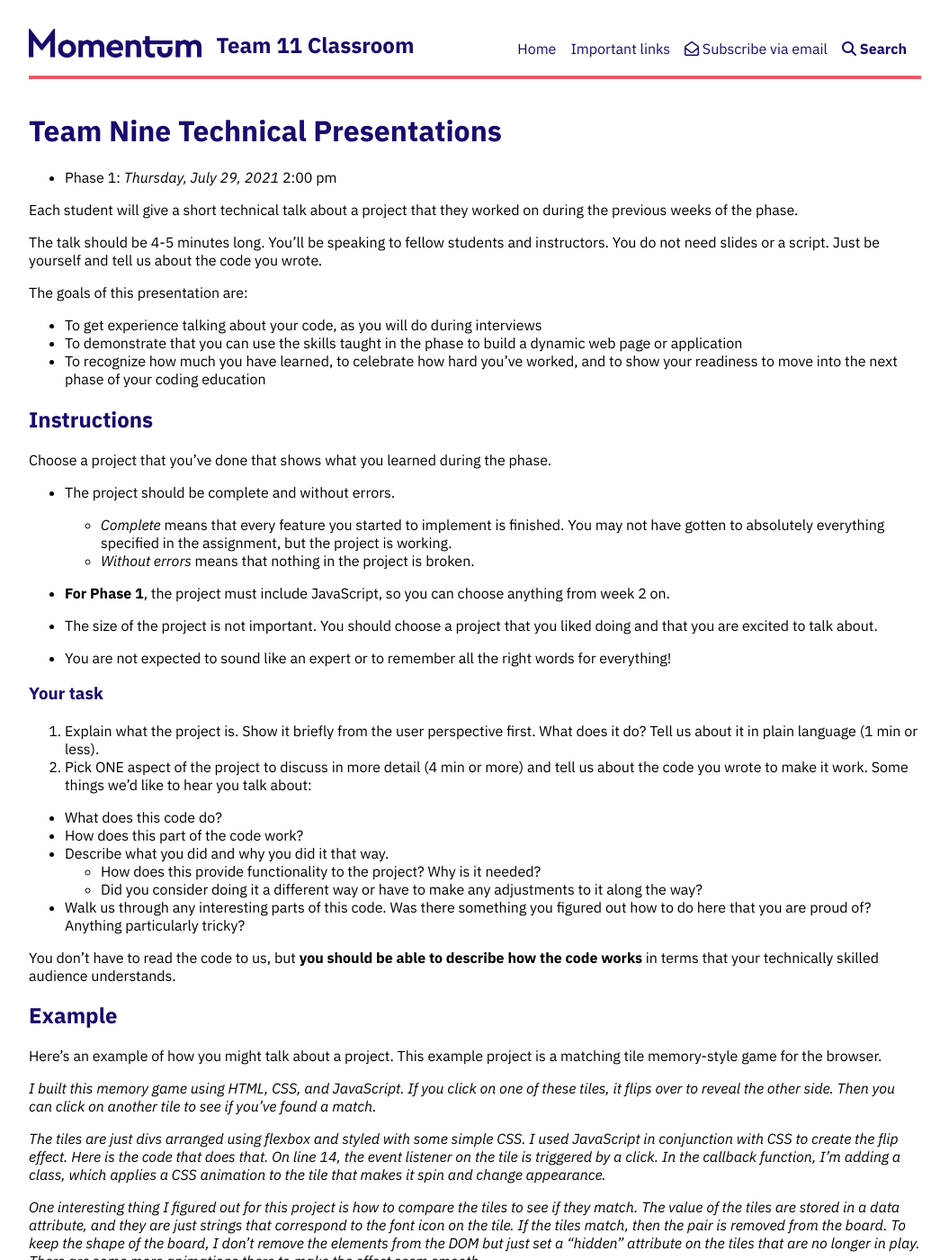
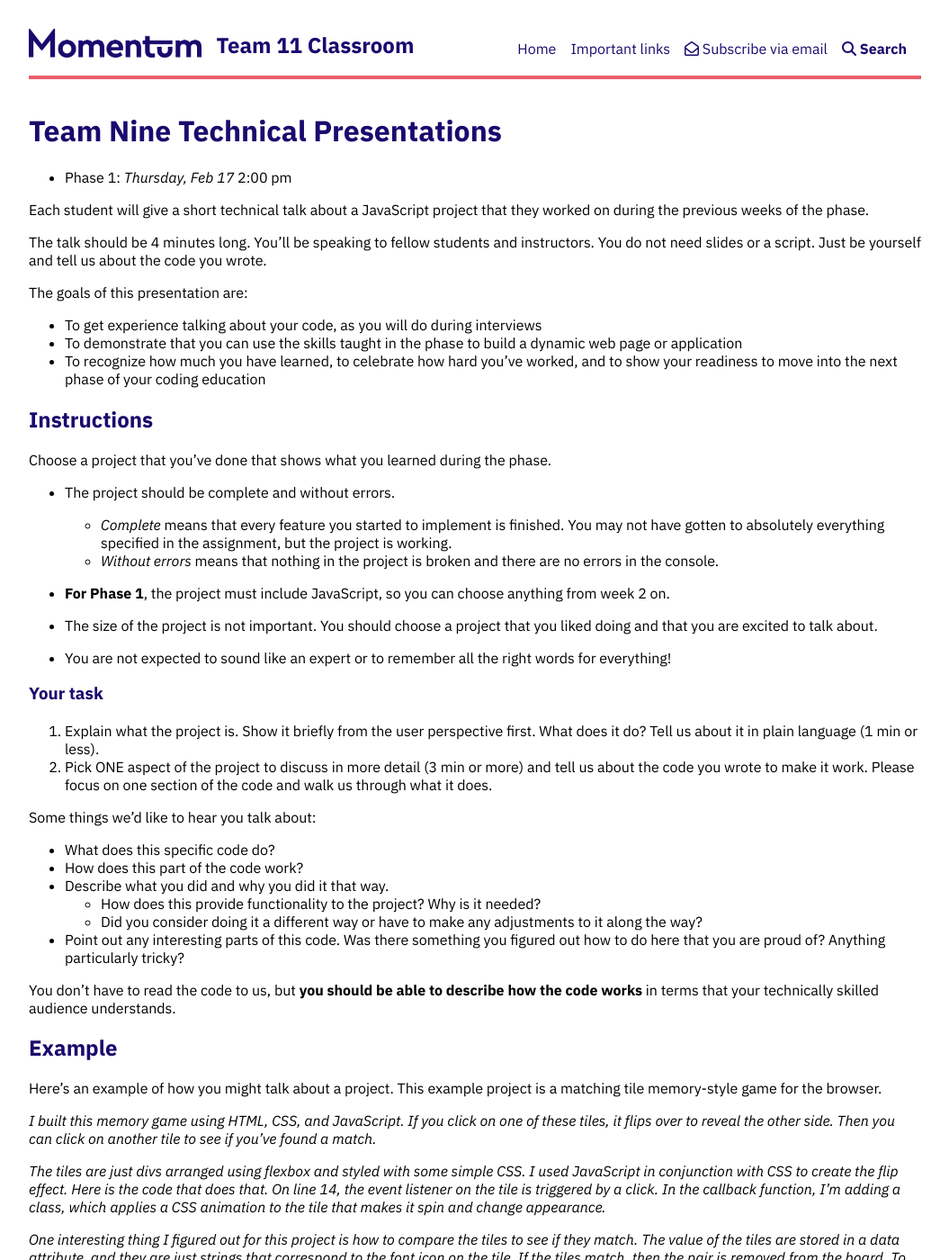
Before and after one commit to Momentum-Team-15/momentum-team-15.github.io, a Jekyll site: the page built from technical-presentations.md, in a window 1280 px wide and 1400 px high. Shown: the whole window at 90% size, without its empty margins (112-1167 px from the left). Built offline with Jekyll 4.4.1, drawn with Linux system fonts in a browser that asks for light colours; nearby versions of some CDN libraries; some of the changed text lies outside the part shown.

Commit message:
Update details about presentations

```diff
--- a/technical-presentations.md
+++ b/technical-presentations.md
@@ -6,11 +6,11 @@ layout: default
 
 # Team Nine Technical Presentations
 
-- Phase 1: _Thursday, July 29, 2021_ 2:00 pm
+- Phase 1: _Thursday, Feb 17_ 2:00 pm
 
-Each student will give a short technical talk about a project that they worked on during the previous weeks of the phase.
+Each student will give a short technical talk about a JavaScript project that they worked on during the previous weeks of the phase.
 
-The talk should be 4-5 minutes long. You'll be speaking to fellow students and instructors. You do not need slides or a script. Just be yourself and tell us about the code you wrote.
+The talk should be 4 minutes long. You'll be speaking to fellow students and instructors. You do not need slides or a script. Just be yourself and tell us about the code you wrote.
 
 The goals of this presentation are:
 
@@ -25,7 +25,7 @@ Choose a project that you've done that shows what you learned during the phase.
 - The project should be complete and without errors.
 
   - _Complete_ means that every feature you started to implement is finished. You may not have gotten to absolutely everything specified in the assignment, but the project is working.
-  - _Without errors_ means that nothing in the project is broken.
+  - _Without errors_ means that nothing in the project is broken and there are no errors in the console.
 
 - **For Phase 1**, the project must include JavaScript, so you can choose anything from week 2 on.
 
@@ -36,14 +36,16 @@ Choose a project that you've done that shows what you learned during the phase.
 ### Your task
 
 1. Explain what the project is. Show it briefly from the user perspective first. What does it do? Tell us about it in plain language (1 min or less).
-2. Pick ONE aspect of the project to discuss in more detail (4 min or more) and tell us about the code you wrote to make it work. Some things we'd like to hear you talk about:
+2. Pick ONE aspect of the project to discuss in more detail (3 min or more) and tell us about the code you wrote to make it work. Please focus on one section of the code and walk us through what it does.
 
-- What does this code do?
+  Some things we'd like to hear you talk about:
+
+- What does this specific code do?
 - How does this part of the code work?
 - Describe what you did and why you did it that way.
   - How does this provide functionality to the project? Why is it needed?
   - Did you consider doing it a different way or have to make any adjustments to it along the way?
-- Walk us through any interesting parts of this code. Was there something you figured out how to do here that you are proud of? Anything particularly tricky?
+- Point out any interesting parts of this code. Was there something you figured out how to do here that you are proud of? Anything particularly tricky?
 
 You don’t have to read the code to us, but **you should be able to describe how the code works** in terms that your technically skilled audience understands.
 
@@ -57,7 +59,7 @@ _The tiles are just divs arranged using flexbox and styled with some simple CSS.
 
 _One interesting thing I figured out for this project is how to compare the tiles to see if they match. The value of the tiles are stored in a data attribute, and they are just strings that correspond to the font icon on the tile. If the tiles match, then the pair is removed from the board. To keep the shape of the board, I don’t remove the elements from the DOM but just set a "hidden" attribute on the tiles that are no longer in play. There are some more animations there to make the effect seem smooth._
 
-_The game ends when all the matches have been found. I show the number of tries that it took to find all the matches, and the user sees an option to play again, which will reset the score and redraw the board. The trickiest part of that was...but here’s how I did it…._
+_The game ends when all the matches have been found. I show the number of tries that it took to find all the matches, and the user sees an option to play again, which will reset the score and redraw the board. The trickiest part of that was...and here’s how I did it…._
 
 ## Evaluation
 
```
